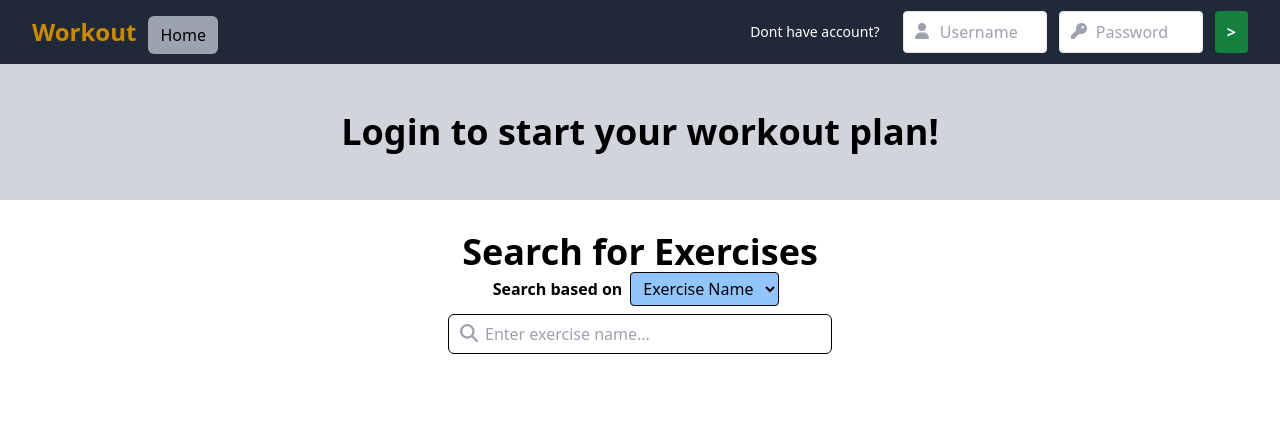
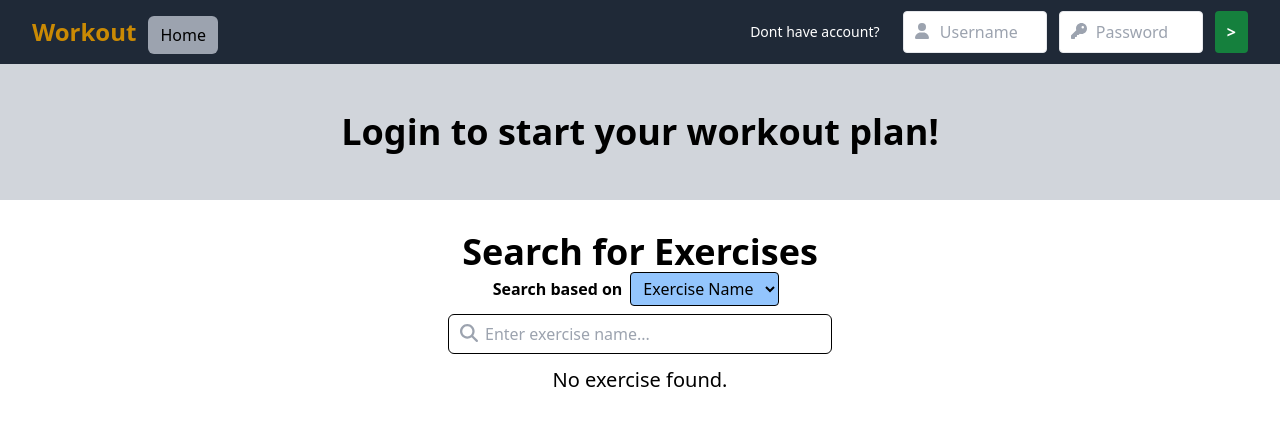
Before and after one commit to bebelacboy/nutrition-app-frontend, a React (Create React App) app: page / in a window 1280 px wide. Shown: the top 426 px of the page. Built offline with nearby package versions, Linux system fonts and the light colour scheme.

Commit message:
fix minor stylinh

```diff
--- a/src/pages/home.js
+++ b/src/pages/home.js
@@ -166,7 +166,14 @@ export const HomePage = () => {
           <input onKeyPress={onKeyDownSearch} onChange={onChangeSearch} type="text" value={searchQuery} className="w-96 ps-9 border border-black mt-2 h-10 rounded-md" placeholder={searchBase === "name" ? "Enter exercise name..." : "Enter target muscle..."}/>
         </div>
         {isSearchLoading ? <BlueOvalLoader/> : <></>}
-        {isSearchLoading ? <></> : <ResultList resultSet={searchResult}/>}
+        {isSearchLoading ? <></> :
+        (
+          searchResult.length !== 0 ?
+          <ResultList resultSet={searchResult}/>
+          :
+          <p className="text-xl mt-3">No exercise found.</p>
+        )
+        }
       </div>
 
     </div>
```
